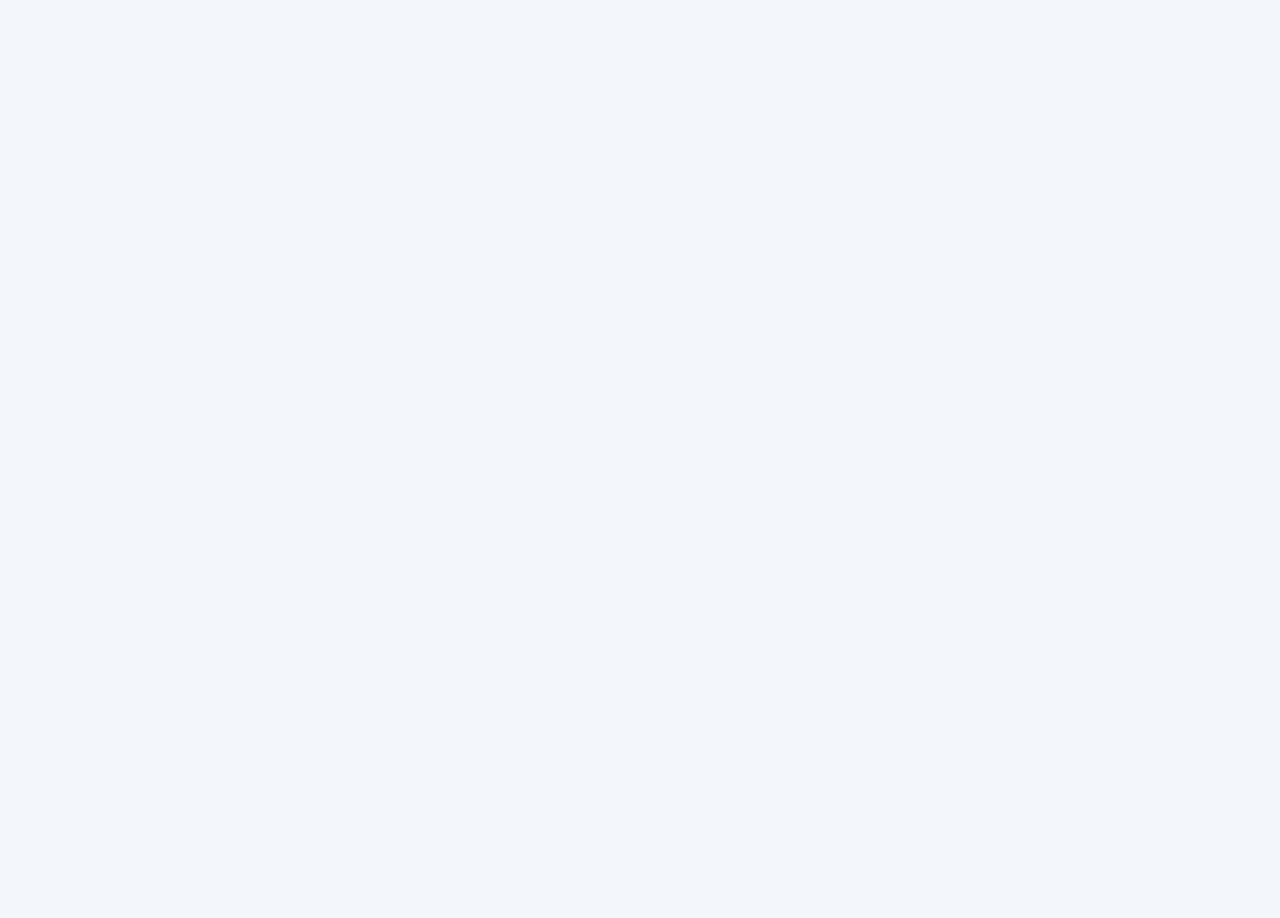
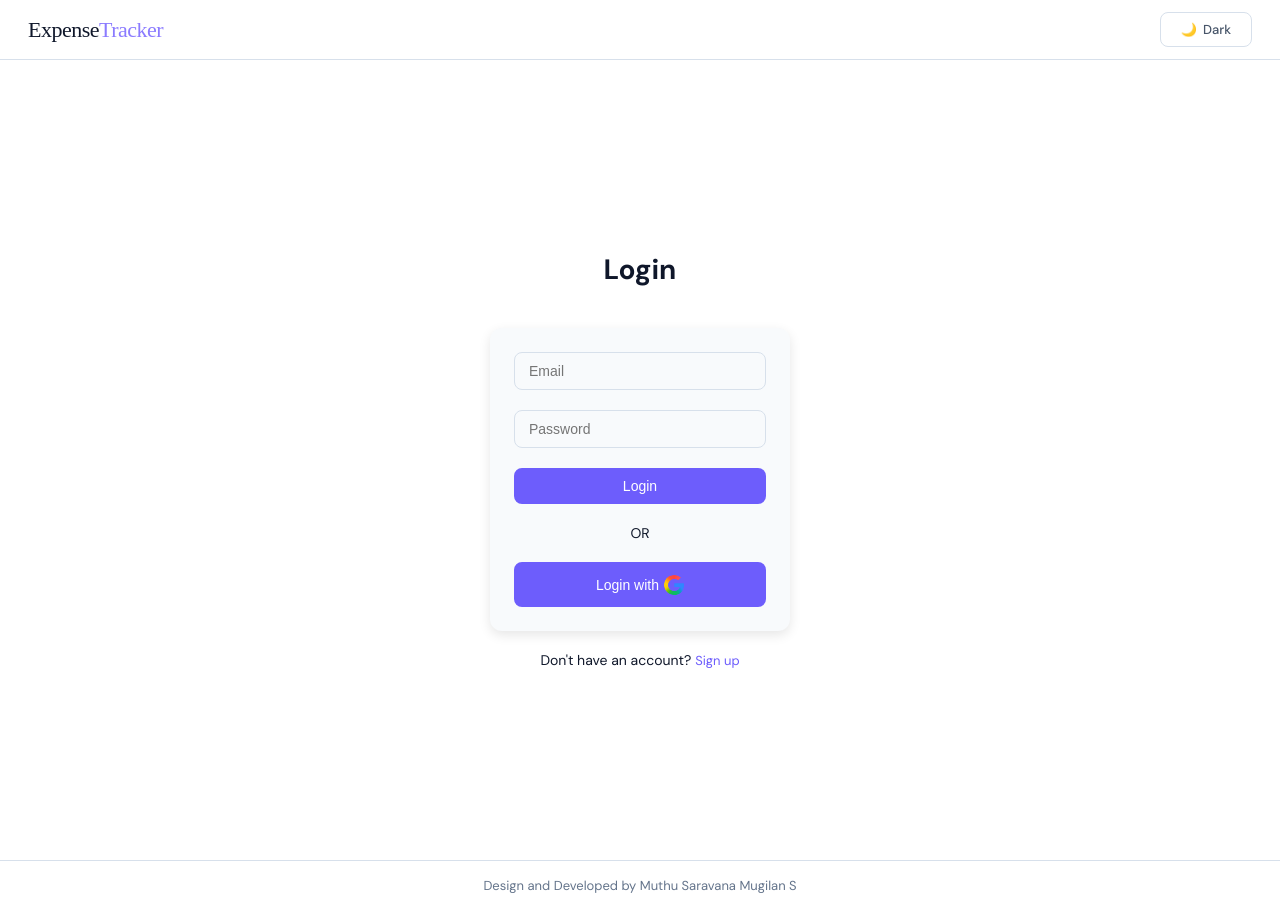
Before and after one commit to mugilan2000/expenseTracker, a React (Vite) app: page /expenseTracker/login in a window 1280 px wide. Before the commit this address had no page. Before the commit the page ends 800 px from the top, so only its background shows below. Built offline with nearby package versions, Linux system fonts and the light colour scheme.

Commit message:
feat: update routing and authentication URLs for production deployment

```diff
--- a/src/App.jsx
+++ b/src/App.jsx
@@ -162,7 +162,7 @@ function App() {
         </>
       )} */}
 
-      <BrowserRouter>
+      <BrowserRouter basename="/expenseTracker">
       <Routes>
         <Route path="/oauth-success" element={<OAuthSuccess />} />
         <Route path="/login" element={<AuthPage setAccessToken={setAccessToken} accessToken={accessToken} theme={theme} toggleTheme={toggleTheme} setUserId={setUserId} setUname={setUname} isThemeSwitching={isThemeSwitching} />} />
--- a/src/components/Login.jsx
+++ b/src/components/Login.jsx
@@ -81,7 +81,8 @@ const Login = ({ setAccessToken, setUserId, setUname }) => {
 
   const handleGoogleLogin = (event) => {
     event.preventDefault();
-    window.location.href = "http://localhost:8080/oauth2/authorization/google";
+    window.location.href = "https://api.exptracker.in/oauth2/authorization/google";
+    //window.location.href = "http://localhost:8080/oauth2/authorization/google";
   }
 
   return (
--- a/vite.config.js
+++ b/vite.config.js
@@ -28,5 +28,5 @@ export default defineConfig({
         ]
       }
     })],
-  base: '/'
+  base: '/expenseTracker/',
 })
```
